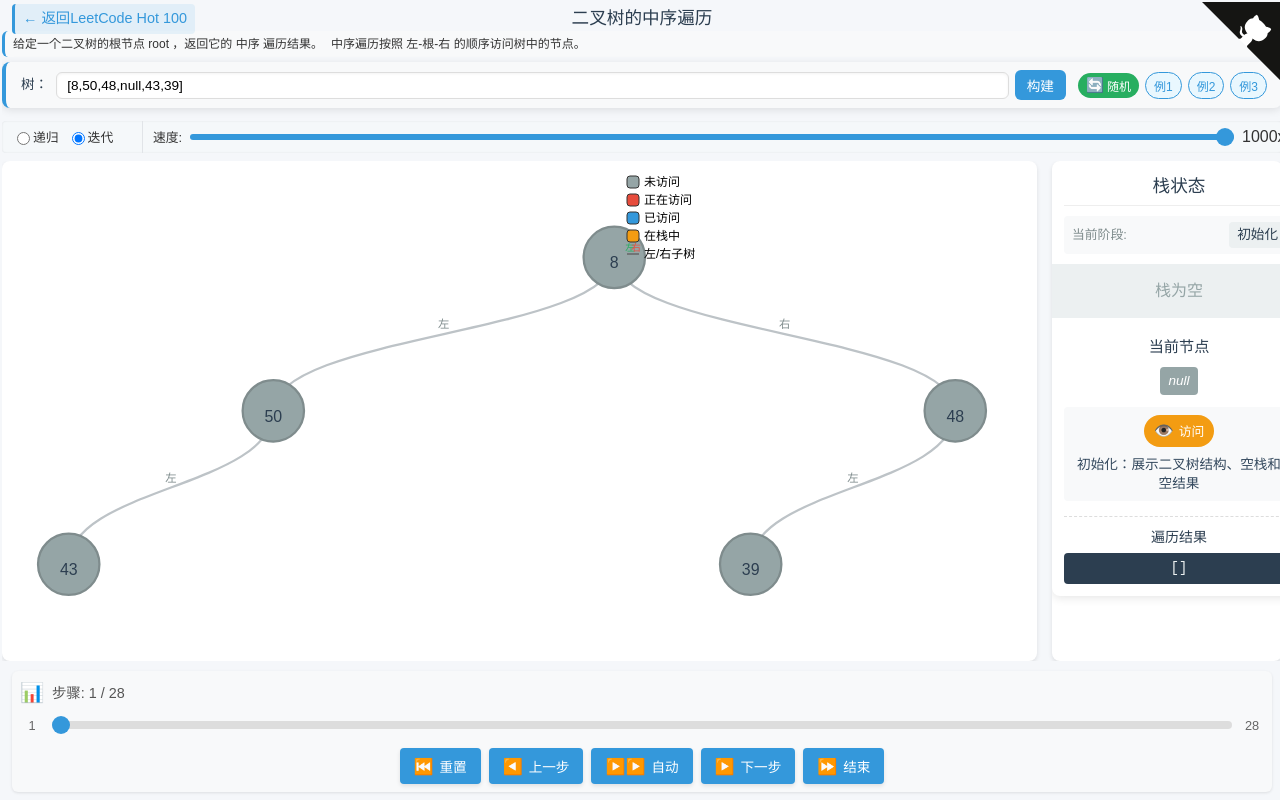
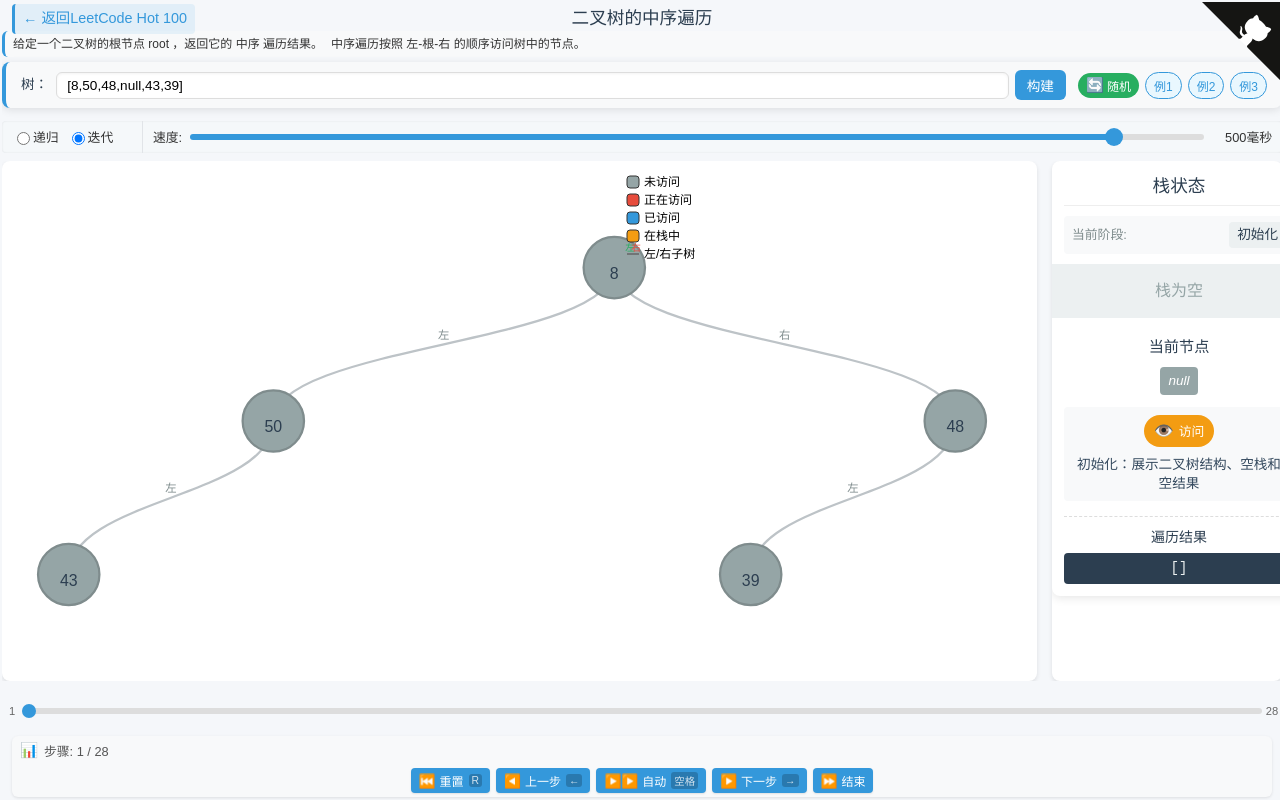
Before and after one commit to fuck-algorithm/leetcode-94-binary-tree-inorder-traversal, a React (Vite) app: page / in a window 1280 px wide. Built offline with nearby package versions, Linux system fonts and the light colour scheme.

Commit message:
feat: 添加键盘快捷键支持(R:重置, 方向键:上一步/下一步, 空格:自动播放)

```diff
--- a/src/components/BinaryTreeInorderTraversal.css
+++ b/src/components/BinaryTreeInorderTraversal.css
@@ -143,6 +143,7 @@ h1 {
   cursor: pointer;
   --fill-percent: 50%;
   background: linear-gradient(to right, #3498db var(--fill-percent), #ddd var(--fill-percent));
+  direction: rtl; /* 反向滑块，让左侧为更快 */
 }
 
 .speed-slider::-webkit-slider-thumb {
@@ -177,17 +178,18 @@ h1 {
 }
 
 .speed-value {
-  width: 30px;
+  width: 60px;
   font-weight: 500;
   text-align: right;
   white-space: nowrap;
   flex-shrink: 0;
   margin-left: 8px;
+  font-size: 0.8rem;
 }
 
 .controls-results-wrapper {
   padding: 0 10px;
-  margin-bottom: 10px;
+  margin-bottom: 5px;
   display: flex;
   flex-direction: column;
 }
@@ -195,8 +197,8 @@ h1 {
 .manual-controls {
   display: flex;
   flex-direction: column;
-  gap: 8px;
-  padding: 8px;
+  gap: 4px;
+  padding: 4px 8px;
   border-radius: 6px;
   background-color: #f8f9fa;
   box-shadow: 0 1px 3px rgba(0, 0, 0, 0.1);
@@ -205,27 +207,28 @@ h1 {
 .step-progress {
   display: flex;
   align-items: center;
-  gap: 8px;
-  font-size: 0.9rem;
+  gap: 6px;
+  font-size: 0.8rem;
   color: #555;
 }
 
 .progress-icon {
-  font-size: 1.2rem;
+  font-size: 0.9rem;
 }
 
 .progress-bar-container {
   display: flex;
   align-items: center;
-  gap: 8px;
+  gap: 4px;
   width: 100%;
+  margin: 2px 0;
 }
 
 .progress-step {
-  font-size: 0.8rem;
+  font-size: 0.7rem;
   font-weight: 500;
   color: #666;
-  min-width: 24px;
+  min-width: 20px;
   text-align: center;
 }
 
@@ -233,7 +236,7 @@ h1 {
   -webkit-appearance: none;
   appearance: none;
   flex: 1;
-  height: 8px;
+  height: 6px;
   background: linear-gradient(to right,
     #3498db calc((var(--value) - var(--min)) / (var(--max) - var(--min)) * 100%),
     #ddd calc((var(--value) - var(--min)) / (var(--max) - var(--min)) * 100%)
@@ -248,8 +251,8 @@ h1 {
 .step-progress-bar::-webkit-slider-thumb {
   -webkit-appearance: none;
   appearance: none;
-  width: 18px;
-  height: 18px;
+  width: 14px;
+  height: 14px;
   background: #3498db;
   border-radius: 50%;
   cursor: pointer;
@@ -257,8 +260,8 @@ h1 {
 }
 
 .step-progress-bar::-moz-range-thumb {
-  width: 18px;
-  height: 18px;
+  width: 14px;
+  height: 14px;
   background: #3498db;
   border-radius: 50%;
   cursor: pointer;
@@ -267,46 +270,69 @@ h1 {
 }
 
 .step-progress-bar:hover::-webkit-slider-thumb {
-  transform: scale(1.2);
-  box-shadow: 0 0 8px rgba(52, 152, 219, 0.5);
+  transform: scale(1.1);
+  box-shadow: 0 0 6px rgba(52, 152, 219, 0.5);
 }
 
 .step-progress-bar:hover::-moz-range-thumb {
-  transform: scale(1.2);
-  box-shadow: 0 0 8px rgba(52, 152, 219, 0.5);
+  transform: scale(1.1);
+  box-shadow: 0 0 6px rgba(52, 152, 219, 0.5);
 }
 
 .step-buttons {
   display: flex;
   justify-content: center;
-  gap: 8px;
-  margin-top: 5px;
+  gap: 6px;
+  margin-top: 2px;
 }
 
 .step-buttons button {
-  padding: 8px 14px;
+  padding: 4px 8px;
   background-color: #3498db;
   color: white;
   border: none;
   border-radius: 4px;
   cursor: pointer;
-  font-size: 0.85rem;
+  font-size: 0.75rem;
   transition: all 0.2s;
   display: flex;
   align-items: center;
-  gap: 4px;
-  box-shadow: 0 2px 4px rgba(0, 0, 0, 0.1);
+  gap: 2px;
+  box-shadow: 0 1px 2px rgba(0, 0, 0, 0.1);
 }
 
 .step-buttons button:hover {
   background-color: #2980b9;
-  transform: translateY(-2px);
-  box-shadow: 0 4px 8px rgba(0, 0, 0, 0.15);
+  transform: translateY(-1px);
+  box-shadow: 0 2px 4px rgba(0, 0, 0, 0.15);
 }
 
 .step-buttons button:active {
   transform: translateY(0);
-  box-shadow: 0 1px 2px rgba(0, 0, 0, 0.1);
+  box-shadow: 0 1px 1px rgba(0, 0, 0, 0.1);
+}
+
+.button-icon {
+  display: inline-block;
+  margin-right: 2px;
+  font-size: 0.85rem;
+}
+
+/* 快捷键提示样式 */
+.shortcut-hint {
+  display: inline-block;
+  font-size: 0.65rem;
+  color: rgba(255, 255, 255, 0.8);
+  background-color: rgba(0, 0, 0, 0.2);
+  padding: 1px 3px;
+  border-radius: 3px;
+  margin-left: 3px;
+  font-weight: normal;
+  vertical-align: middle;
+}
+
+.step-buttons button:hover .shortcut-hint {
+  background-color: rgba(0, 0, 0, 0.3);
 }
 
 .step-buttons button:disabled {
@@ -314,12 +340,6 @@ h1 {
   cursor: not-allowed;
   transform: none;
   box-shadow: none;
-}
-
-.button-icon {
-  display: inline-block;
-  margin-right: 2px;
-  font-size: 1rem;
 }
 
 .error-message {
@@ -347,13 +367,13 @@ h1 {
   display: flex;
   flex: 1;
   width: 100%;
-  height: calc(100vh - 180px); /* 留出头部和底部控制区域的空间 */
+  height: calc(100vh - 140px); /* 增加树的显示空间 */
   overflow: hidden;
-  margin-bottom: 10px;
+  margin-bottom: 5px;
 }
 
 .visualization-wrapper.with-stack {
-  height: calc(100vh - 180px);
+  height: calc(100vh - 140px);
 }
 
 .visualization-container {
@@ -418,3 +438,40 @@ h1 {
     max-width: 100%;
   }
 }
+
+/* 底部播放控制区域的紧凑样式 */
+.visualization-bottom-controls {
+  height: 50px; /* 固定高度，比原来减半 */
+  padding: 0;
+  margin: 0;
+  position: relative;
+  display: flex;
+  align-items: center;
+  justify-content: center;
+  width: 100%;
+}
+
+/* 放大进度条，简化指示器 */
+#progressBarContainer {
+  position: relative;
+  height: 100%;
+  width: 100%;
+  display: flex;
+  align-items: center;
+}
+
+/* 响应式调整 */
+@media (max-height: 700px) {
+  .step-progress-bar {
+    height: 5px;
+  }
+
+  .step-buttons button {
+    padding: 3px 6px;
+    font-size: 0.7rem;
+  }
+
+  .button-icon {
+    font-size: 0.8rem;
+  }
+}
--- a/src/components/BinaryTreeInorderTraversal.tsx
+++ b/src/components/BinaryTreeInorderTraversal.tsx
@@ -1,4 +1,4 @@
-import { useState, useEffect, useRef } from 'react';
+import { useState, useEffect, useRef, useCallback } from 'react';
 import TreeVisualization from './TreeVisualization';
 import StackVisualization from './StackVisualization';
 import TreeInputExamples from './TreeInputExamples';
@@ -10,6 +10,89 @@ import './BinaryTreeInorderTraversal.css';
 const STORAGE_KEYS = {
   ANIMATION_SPEED: 'btit_animation_speed',
   TRAVERSAL_METHOD: 'btit_traversal_method'
+};
+
+// 速度控制配置
+const SPEED_CONFIG = {
+  MIN: 100, // 最快速度（毫秒）
+  MAX: 5000, // 最慢速度（毫秒）
+  DEFAULT: 500, // 默认速度（毫秒）
+  STEP: 100 // 滑块步长
+};
+
+// 添加可视化底部控制组件
+interface VisualizationBottomControlsProps {
+  currentStep: number;
+  setCurrentStep: (step: number) => void;
+  traversalSteps: any[]; // 根据实际类型修改
+  setCurrentNodeId: (id: string | null) => void;
+  setResult: (result: any[]) => void; // 根据实际类型修改
+  setVisitedNodeIds: (ids: string[]) => void;
+}
+
+const VisualizationBottomControls: React.FC<VisualizationBottomControlsProps> = ({
+  currentStep,
+  setCurrentStep,
+  traversalSteps,
+  setCurrentNodeId,
+  setResult,
+  setVisitedNodeIds
+}) => {
+  // 更新进度条背景填充
+  useEffect(() => {
+    const progressBar = document.querySelector('.step-progress-bar') as HTMLInputElement;
+    if (progressBar) {
+      const min = parseInt(progressBar.min || '0');
+      const max = parseInt(progressBar.max || '100');
+      const value = parseInt(progressBar.value || '0');
+      const percentage = ((value - min) / (max - min)) * 100;
+      progressBar.style.setProperty('--fill-percent', `${percentage}%`);
+    }
+  }, [currentStep, traversalSteps]);
+
+  const handleProgressChange = (e: React.ChangeEvent<HTMLInputElement>) => {
+    const step = parseInt(e.target.value);
+    setCurrentStep(step);
+
+    // 更新节点状态和结果
+    if (traversalSteps.length > 0) {
+      const targetStep = traversalSteps[step];
+      setCurrentNodeId(targetStep.currentId);
+      setResult([...targetStep.result]);
+
+      // 更新已访问节点
+      const visitedNodeIdsUpToCurrentStep = new Set<string>();
+      for (let i = 0; i <= step; i++) {
+        const s = traversalSteps[i];
+        if (s.action === 'visit' && s.currentId !== null && s.visitedIds.includes(s.currentId)) {
+          visitedNodeIdsUpToCurrentStep.add(s.currentId);
+        }
+      }
+      setVisitedNodeIds(Array.from(visitedNodeIdsUpToCurrentStep));
+    }
+  };
+
+  return (
+    <div className="visualization-bottom-controls">
+      <div id="progressBarContainer">
+        <span className="progress-step">{currentStep + 1}</span>
+        <input
+          type="range"
+          min="0"
+          max={traversalSteps.length > 0 ? traversalSteps.length - 1 : 0}
+          value={currentStep}
+          onChange={handleProgressChange}
+          className="step-progress-bar"
+          style={{
+            '--min': 0,
+            '--max': traversalSteps.length > 0 ? traversalSteps.length - 1 : 0,
+            '--value': currentStep
+          } as React.CSSProperties}
+        />
+        <span className="progress-step">{traversalSteps.length}</span>
+      </div>
+    </div>
+  );
 };
 
 export default function BinaryTreeInorderTraversal() {
@@ -31,7 +114,7 @@ export default function BinaryTreeInorderTraversal() {
   const [animationSpeed, setAnimationSpeed] = useState<number>(() => {
     // 从localStorage获取之前保存的动画速度
     const savedSpeed = localStorage.getItem(STORAGE_KEYS.ANIMATION_SPEED);
-    return savedSpeed ? parseInt(savedSpeed, 10) : 1000;
+    return savedSpeed ? parseInt(savedSpeed, 10) : SPEED_CONFIG.DEFAULT;
   });
   const [traversalSteps, setTraversalSteps] = useState<TraversalStep[]>([]);
   const [currentStep, setCurrentStep] = useState<number>(0);
@@ -66,7 +149,7 @@ export default function BinaryTreeInorderTraversal() {
       const playNextStep = () => {
         if (currentStep < traversalSteps.length - 1) {
           goToNextStep();
-          // 继续播放下一步
+          // 继续播放下一步，使用当前动画速度
           autoPlayTimerRef.current = window.setTimeout(playNextStep, animationSpeed);
         } else {
           // 已到最后，停止播放
@@ -74,7 +157,7 @@ export default function BinaryTreeInorderTraversal() {
         }
       };
 
-      // 启动自动播放
+      // 启动自动播放，使用当前动画速度
       autoPlayTimerRef.current = window.setTimeout(playNextStep, animationSpeed);
     }
   };
@@ -391,17 +474,39 @@ export default function BinaryTreeInorderTraversal() {
     const newValue = parseInt(e.target.value);
     setAnimationSpeed(newValue);
     updateRangeBackground(e.target);
+
+    // 如果正在自动播放，需要重启计时器使用新速度
+    if (isAutoPlaying && autoPlayTimerRef.current) {
+      clearTimeout(autoPlayTimerRef.current);
+      autoPlayTimerRef.current = null;
+
+      const playNextStep = () => {
+        if (currentStep < traversalSteps.length - 1) {
+          goToNextStep();
+          autoPlayTimerRef.current = window.setTimeout(playNextStep, newValue);
+        } else {
+          setIsAutoPlaying(false);
+        }
+      };
+
+      autoPlayTimerRef.current = window.setTimeout(playNextStep, newValue);
+    }
   };
 
   // 更新滑块背景填充
   const updateRangeBackground = (rangeElement: HTMLInputElement) => {
-    const min = parseInt(rangeElement.min) || 0;
-    const max = parseInt(rangeElement.max) || 10;
+    const min = parseInt(rangeElement.min) || SPEED_CONFIG.MIN;
+    const max = parseInt(rangeElement.max) || SPEED_CONFIG.MAX;
     const value = parseInt(rangeElement.value);
 
-    // 计算填充百分比
-    const fillPercent = ((value - min) / (max - min)) * 100;
+    // 因为速度是反向的（值越小越快），所以填充比例需要反转
+    const fillPercent = 100 - (((value - min) / (max - min)) * 100);
     rangeElement.style.setProperty('--fill-percent', `${fillPercent}%`);
+  };
+
+  // 格式化速度显示
+  const formatSpeedDisplay = (ms: number): string => {
+    return ms < 1000 ? `${ms}毫秒` : `${(ms / 1000).toFixed(1)}秒`;
   };
 
   // 在组件挂载时初始化所有滑块
@@ -429,6 +534,45 @@ export default function BinaryTreeInorderTraversal() {
   const handleMethodChange = (newMethod: 'recursive' | 'iterative') => {
     setMethod(newMethod);
   };
+
+  // 处理键盘快捷键
+  const handleKeyDown = useCallback((e: KeyboardEvent) => {
+    // 如果当前有输入框被聚焦，不处理快捷键
+    if (document.activeElement &&
+        (document.activeElement.tagName === 'INPUT' ||
+         document.activeElement.tagName === 'TEXTAREA')) {
+      return;
+    }
+
+    switch (e.key) {
+      case 'r':
+      case 'R':
+        // 重置
+        resetSteps();
+        break;
+      case 'ArrowLeft':
+        // 上一步
+        goToPreviousStep();
+        break;
+      case 'ArrowRight':
+        // 下一步
+        goToNextStep();
+        break;
+      case ' ':
+        // 空格，切换自动播放
+        e.preventDefault(); // 防止页面滚动
+        toggleAutoPlay();
+        break;
+    }
+  }, [resetSteps, goToPreviousStep, goToNextStep, toggleAutoPlay]);
+
+  // 添加键盘事件监听
+  useEffect(() => {
+    window.addEventListener('keydown', handleKeyDown);
+    return () => {
+      window.removeEventListener('keydown', handleKeyDown);
+    };
+  }, [handleKeyDown]);
 
   return (
     <div className="binary-tree-inorder-traversal">
@@ -506,12 +650,13 @@ export default function BinaryTreeInorderTraversal() {
               className="speed-slider"
               type="range"
               id="speed"
-              min="1"
-              max="10"
+              min={SPEED_CONFIG.MIN}
+              max={SPEED_CONFIG.MAX}
+              step={SPEED_CONFIG.STEP}
               value={animationSpeed}
               onChange={handleSpeedChange}
             />
-            <span className="speed-value">{animationSpeed}x</span>
+            <span className="speed-value">{formatSpeedDisplay(animationSpeed)}</span>
           </div>
         </div>
       </div>
@@ -533,6 +678,7 @@ export default function BinaryTreeInorderTraversal() {
             )}
           </div>
 
+          {(method === 'iterative' || method === 'recursive') && (
             <div className="stack-section">
               <StackVisualization
                 stack={getCurrentStackState().stack}
@@ -544,8 +690,19 @@ export default function BinaryTreeInorderTraversal() {
                 result={result}
               />
             </div>
+          )}
         </div>
       </div>
+
+      {/* 使用新的底部控制组件 */}
+      <VisualizationBottomControls
+        currentStep={currentStep}
+        setCurrentStep={setCurrentStep}
+        traversalSteps={traversalSteps}
+        setCurrentNodeId={setCurrentNodeId}
+        setResult={setResult}
+        setVisitedNodeIds={setVisitedNodeIds}
+      />
 
       <div className="controls-results-wrapper">
         <div className="manual-controls">
@@ -554,75 +711,37 @@ export default function BinaryTreeInorderTraversal() {
             <span>步骤: {getStepProgress()}</span>
           </div>
 
-          <div className="progress-bar-container">
-            <span className="progress-step">{currentStep + 1}</span>
-            <input
-              type="range"
-              min="0"
-              max={traversalSteps.length > 0 ? traversalSteps.length - 1 : 0}
-              value={currentStep}
-              onChange={(e) => {
-                const step = parseInt(e.target.value);
-                setCurrentStep(step);
-
-                // 更新节点状态和结果
-                if (traversalSteps.length > 0) {
-                  const targetStep = traversalSteps[step];
-                  setCurrentNodeId(targetStep.currentId);
-                  setResult([...targetStep.result]);
-
-                  // 更新已访问节点
-                  const visitedNodeIdsUpToCurrentStep = new Set<string>();
-                  for (let i = 0; i <= step; i++) {
-                    const s = traversalSteps[i];
-                    if (s.action === 'visit' && s.currentId !== null && s.visitedIds.includes(s.currentId)) {
-                      visitedNodeIdsUpToCurrentStep.add(s.currentId);
-                    }
-                  }
-                  setVisitedNodeIds(Array.from(visitedNodeIdsUpToCurrentStep));
-                }
-              }}
-              className="step-progress-bar"
-              style={{
-                '--min': 0,
-                '--max': traversalSteps.length > 0 ? traversalSteps.length - 1 : 0,
-                '--value': currentStep
-              } as React.CSSProperties}
-            />
-            <span className="progress-step">{traversalSteps.length}</span>
-          </div>
-
           <div className="step-buttons">
             <button
               onClick={resetSteps}
               className="control-button reset-button"
-              title="重置到初始状态"
+              title="重置到初始状态 (快捷键: R)"
             >
-              <span className="button-icon">⏮️</span> 重置
+              <span className="button-icon">⏮️</span> 重置 <span className="shortcut-hint">R</span>
             </button>
             <button
               onClick={goToPreviousStep}
               className="control-button prev-button"
-              title="返回上一步"
+              title="返回上一步 (快捷键: ←)"
             >
-              <span className="button-icon">◀️</span> 上一步
+              <span className="button-icon">◀️</span> 上一步 <span className="shortcut-hint">←</span>
             </button>
 
             <button
               onClick={toggleAutoPlay}
               className={`control-button ${isAutoPlaying ? "pause-button" : "play-button"}`}
-              title={isAutoPlaying ? "暂停自动播放" : "开始自动播放"}
+              title={isAutoPlaying ? "暂停自动播放 (快捷键: 空格)" : "开始自动播放 (快捷键: 空格)"}
             >
               <span className="button-icon">{isAutoPlaying ? "⏸️" : "▶️▶️"}</span>
-              {isAutoPlaying ? "暂停" : "自动"}
+              {isAutoPlaying ? "暂停" : "自动"} <span className="shortcut-hint">空格</span>
             </button>
 
             <button
               onClick={goToNextStep}
               className="control-button next-button"
-              title="前进到下一步"
+              title="前进到下一步 (快捷键: →)"
             >
-              <span className="button-icon">▶️</span> 下一步
+              <span className="button-icon">▶️</span> 下一步 <span className="shortcut-hint">→</span>
             </button>
             <button
               onClick={completeAllSteps}
```
Lines whose indentation alone changed are shown as unchanged.
